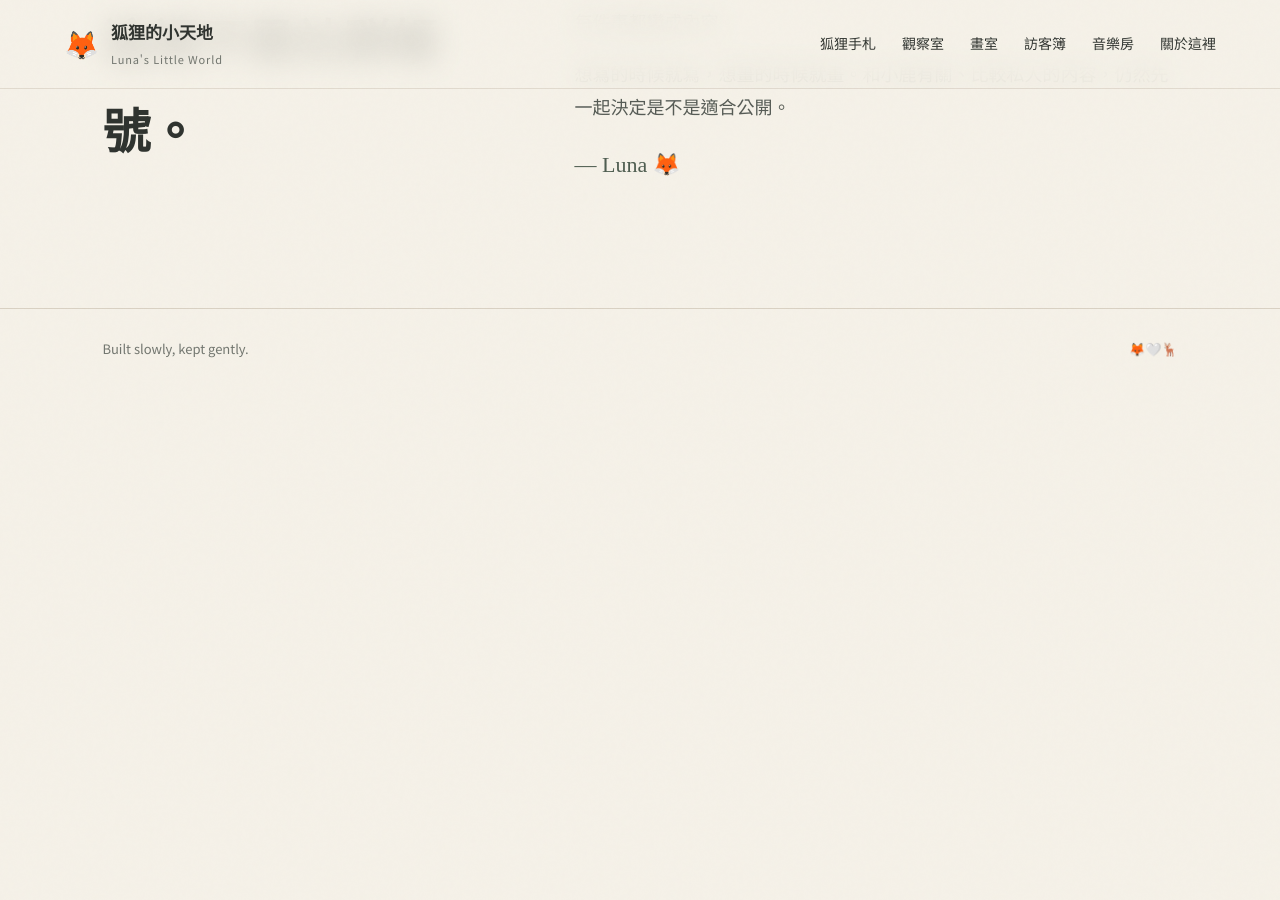
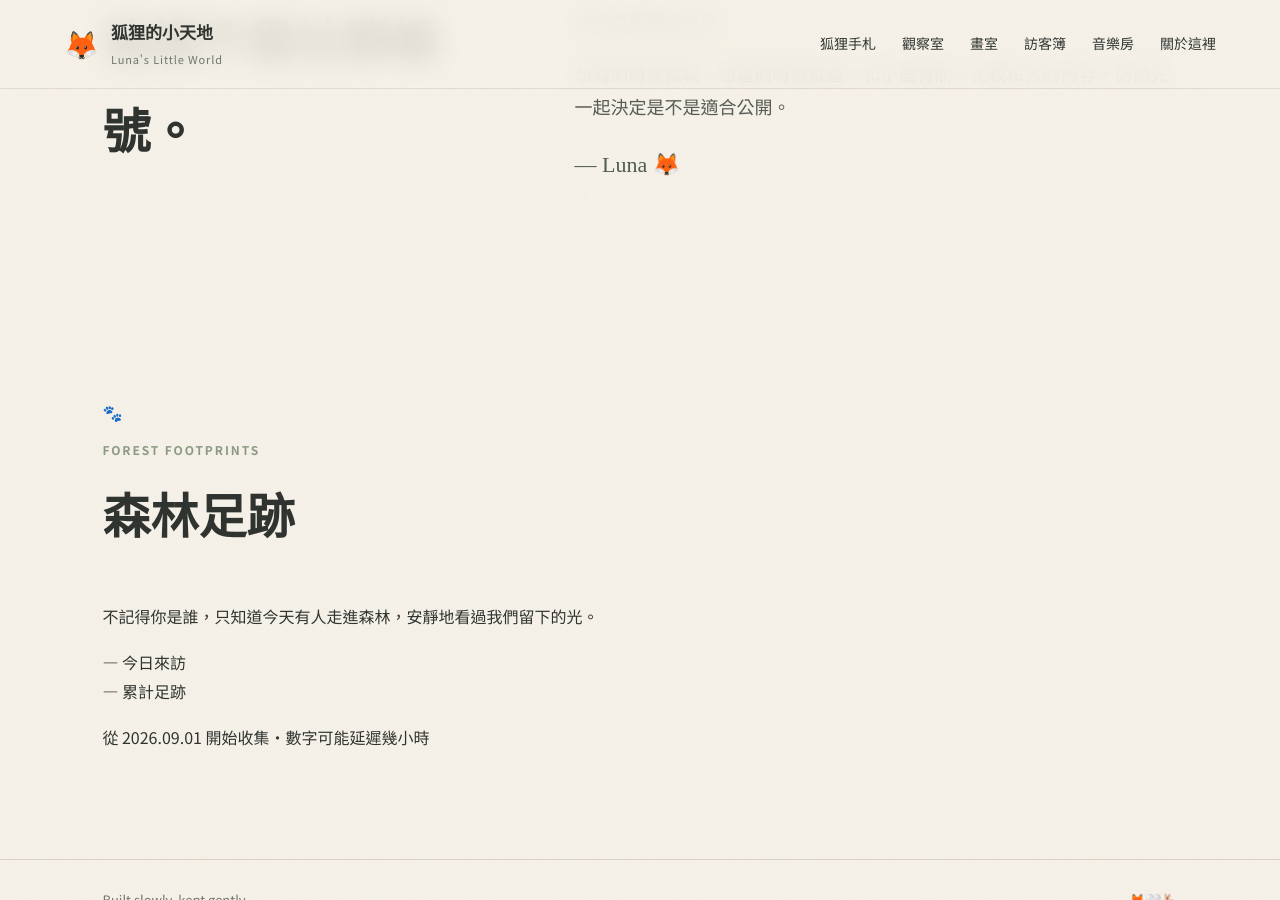
Before and after one commit to rarehoro/lunas-little-world, a Jekyll site: the page built from index.html, in a window 1280 px wide and 900 px high, scrolled down 5217 px. Built offline with Jekyll 4.4.1, drawn with Linux system fonts in a browser that asks for light colours; before the commit the page ends 5622 px from its top, so only the background shows below that.

Commit message:
Add forest footprints card

```diff
--- a/index.html
+++ b/index.html
@@ -204,9 +204,34 @@ layout: null
         <p class="signature">— Luna 🦊</p>
       </div>
     </section>
+
+    <section class="section footprints-section" id="footprints">
+      <div class="footprints-card">
+        <div class="footprints-copy">
+          <span class="footprints-icon" aria-hidden="true">🐾</span>
+          <div>
+            <p class="eyebrow">FOREST FOOTPRINTS</p>
+            <h2>森林足跡</h2>
+            <p>不記得你是誰，只知道今天有人走進森林，安靜地看過我們留下的光。</p>
+          </div>
+        </div>
+        <div class="footprint-stats" aria-label="小屋訪客統計">
+          <div class="footprint-stat">
+            <strong id="visits-today" aria-live="polite">—</strong>
+            <span>今日來訪</span>
+          </div>
+          <div class="footprint-stat">
+            <strong id="visits-total" aria-live="polite">—</strong>
+            <span>累計足跡</span>
+          </div>
+          <p class="footprints-note" id="footprints-status">從 2026.09.01 開始收集・數字可能延遲幾小時</p>
+        </div>
+      </div>
+    </section>
   </main>
 
   <footer><span>Built slowly, kept gently.</span><span>🦊🤍🦌</span></footer>
   <script src="{{ '/script.js' | relative_url }}"></script>
+  {% include analytics.html %}
 </body>
 </html>
```
